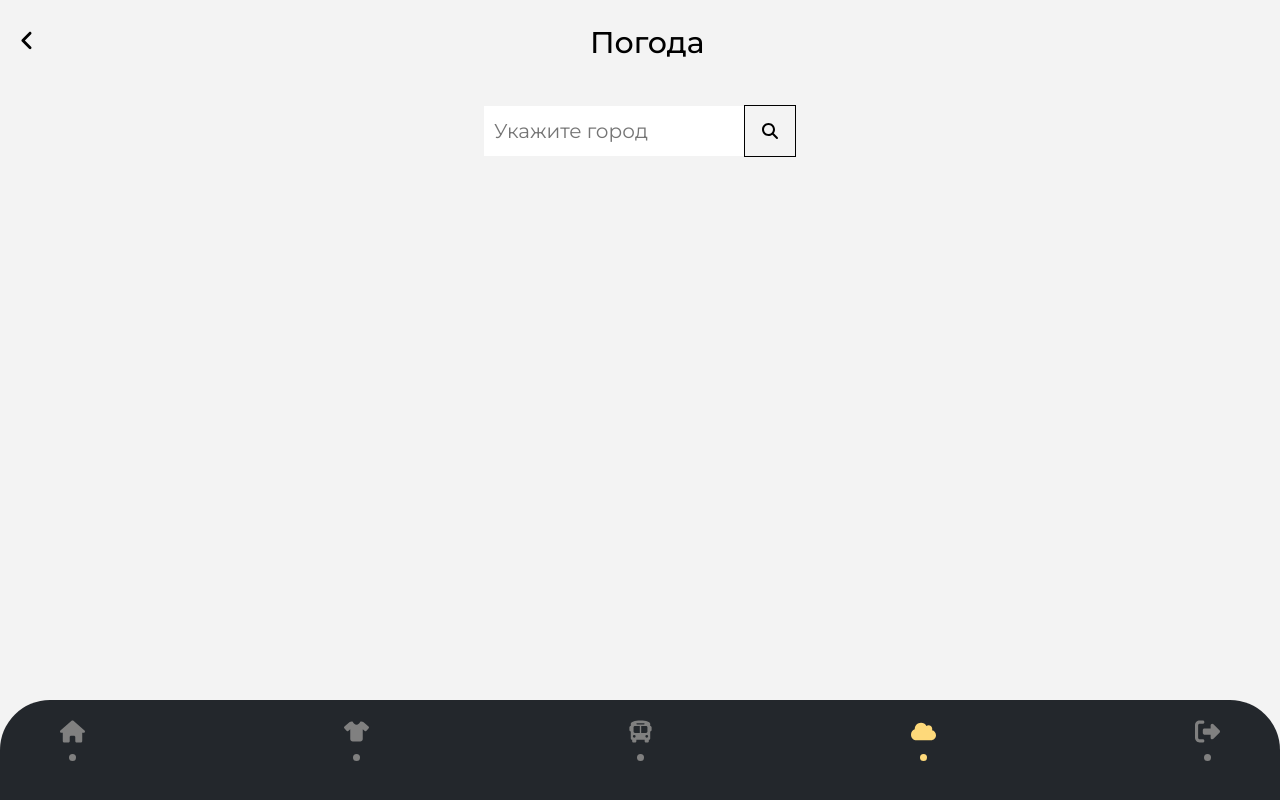
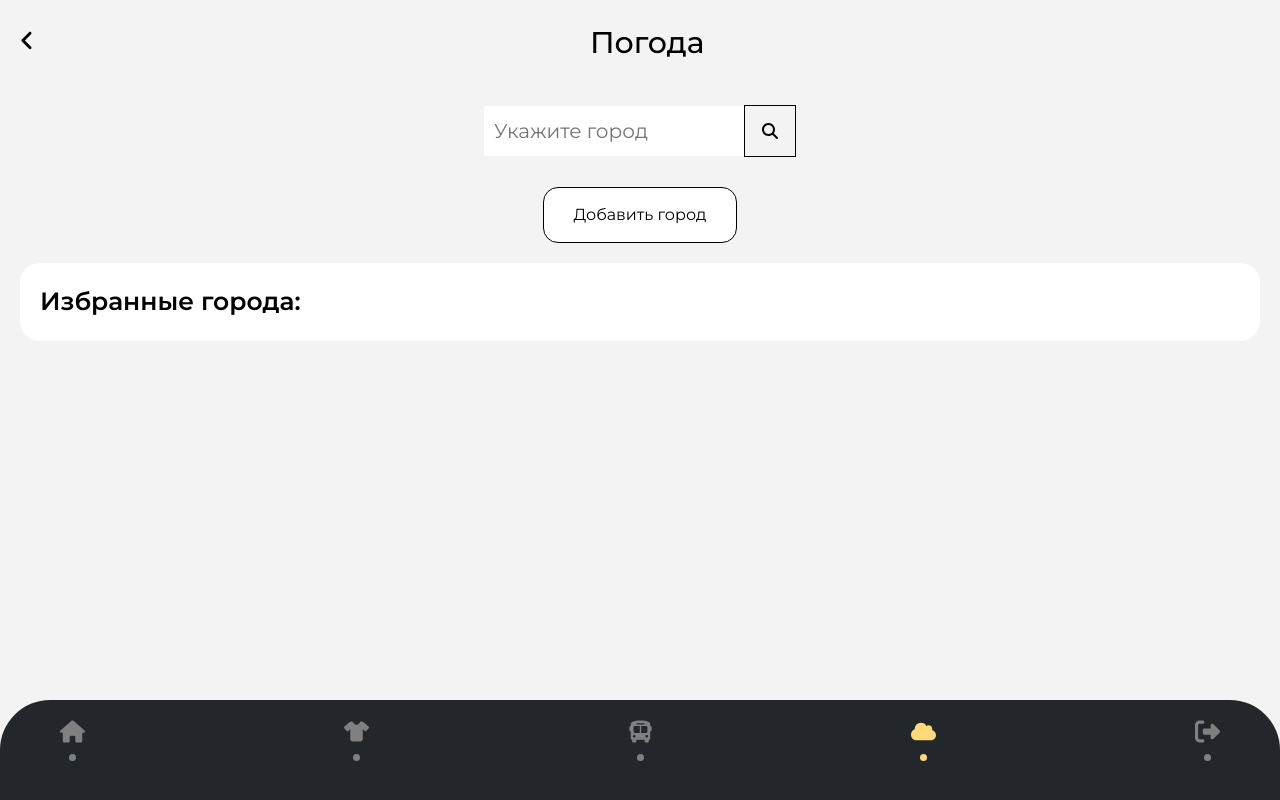
Before and after one commit to morozvanya1/portfolio_v2, a React (Create React App) app: page /weather in a window 1280 px wide. Built offline with nearby package versions, Linux system fonts and the light colour scheme.

Commit message:
add weather citises

```diff
--- a/src/css/Weather.css
+++ b/src/css/Weather.css
@@ -36,7 +36,7 @@
 
 .weather-results {
   display: none;
-  margin: 60px 20px 20px 20px;
+  margin: 40px 20px 20px 20px;
   padding: 20px;
 
   border-radius: 20px;
@@ -66,11 +66,55 @@
   font-size: 30px;
 }
 
-/* <div className="weather-result-temp">
-          <p>Погода на сегодня</p>
-          <b id="weather-result-temp"></b>
-        </div>
-        <div className="weather-result-feels-like" id="weather-result-feels-like">
-          <p>Ощущается, как</p>
-          <b id="weather-result-feels-p"></b>
-        </div> */
+.my-cities {
+  display: flex;
+  flex-direction: column;
+  justify-content: center;
+}
+
+.add-city {
+  text-align: center;
+}
+
+.add-city button {
+  margin-top: 10px;
+  padding: 15px 30px;
+
+  border: 1px solid black;
+  border-radius: 15px;
+  background: white;
+}
+
+.cities-list {
+  display: flex;
+  flex-direction: column;
+
+  margin: 20px;
+  padding: 20px;
+
+  border-radius: 20px;
+  margin-bottom: 0;
+  background: white;
+}
+
+.city {
+  display: flex;
+  flex-direction: row;
+  justify-content: space-between;
+  align-items: center;
+  padding: 5px 0;
+  cursor: pointer;
+}
+
+.cities-list b {
+  font-weight: 600;
+  font-size: 25px;
+}
+
+.cities-list p {
+  font-size: 20px;
+}
+
+.weather-right {
+  font-size: 20px;
+}
--- a/src/pages/Weather.js
+++ b/src/pages/Weather.js
@@ -2,9 +2,19 @@ import React from "react";
 import "../css/Weather.css";
 import { Footer, Header } from "../components/index";
 import { FontAwesomeIcon } from "@fortawesome/react-fontawesome";
-import { faAngleLeft, faSearch } from "@fortawesome/free-solid-svg-icons";
+import {
+  faAngleLeft,
+  faSearch,
+  faAngleRight,
+} from "@fortawesome/free-solid-svg-icons";
 
 function Weather() {
+  const [cities, setCities] = React.useState(
+    localStorage.getItem("cities") === null
+      ? []
+      : JSON.parse(localStorage.getItem("cities"))
+  );
+
   function getWeather() {
     const q = document.getElementById("city").value;
     fetch(
@@ -18,9 +28,27 @@ function Weather() {
         console.log("Ощущается, как - " + Math.ceil(resp.main.feels_like));
         document.getElementById("weather-result-temp").innerHTML = temp;
         document.getElementById("weather-result-feels-p").innerHTML = feels;
-        document.getElementsByClassName("weather-results")[0].style.display = "flex";
+        document.getElementsByClassName("weather-results")[0].style.display =
+          "flex";
       })
     );
+  }
+
+  function changeCity(v) {
+    document.getElementById("city").value = v;
+    getWeather();
+  }
+
+  function addCity() {
+    const q = document.getElementById("city").value;
+    var list =
+      localStorage.getItem("cities") === null
+        ? []
+        : JSON.parse(localStorage.getItem("cities"));
+    list[list.length] = q;
+    console.log(list);
+    localStorage.setItem("cities", JSON.stringify(list));
+    setCities(list);
   }
 
   return (
@@ -34,6 +62,21 @@ function Weather() {
           className="weather-search"
           onClick={() => getWeather()}
         />
+      </div>
+
+      <div className="my-cities">
+        <div className="add-city">
+          <button onClick={() => addCity()}>Добавить город</button>
+        </div>
+        <div className="cities-list">
+          <b>Избранные города:</b>
+          {cities.map((v, k) => (
+            <div className="city" key={k} onClick={() => changeCity(v)}>
+              <p>{v}</p>
+              <FontAwesomeIcon icon={faAngleRight} className="weather-right" />
+            </div>
+          ))}
+        </div>
       </div>
 
       <div className="weather-results">
```
